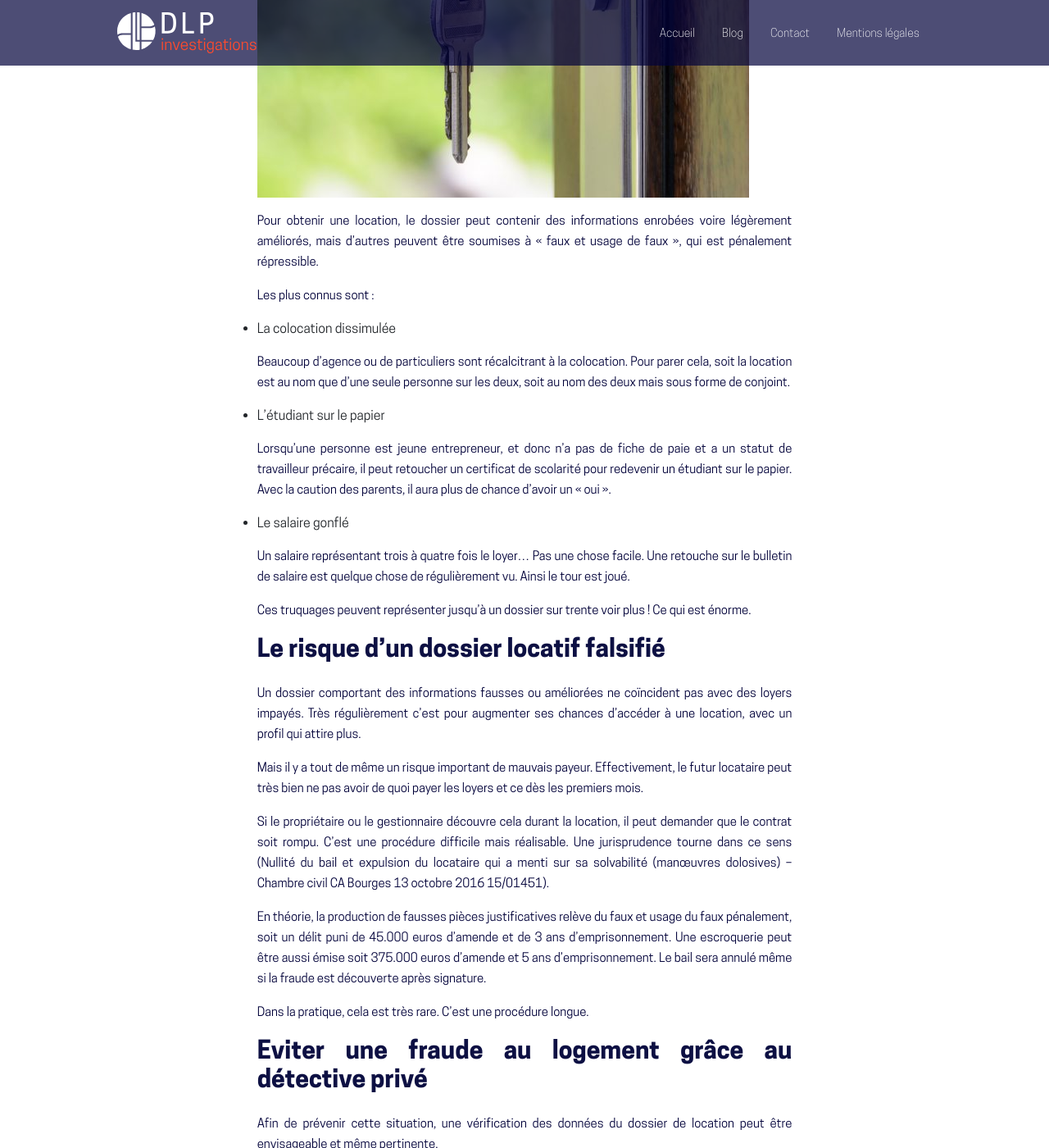
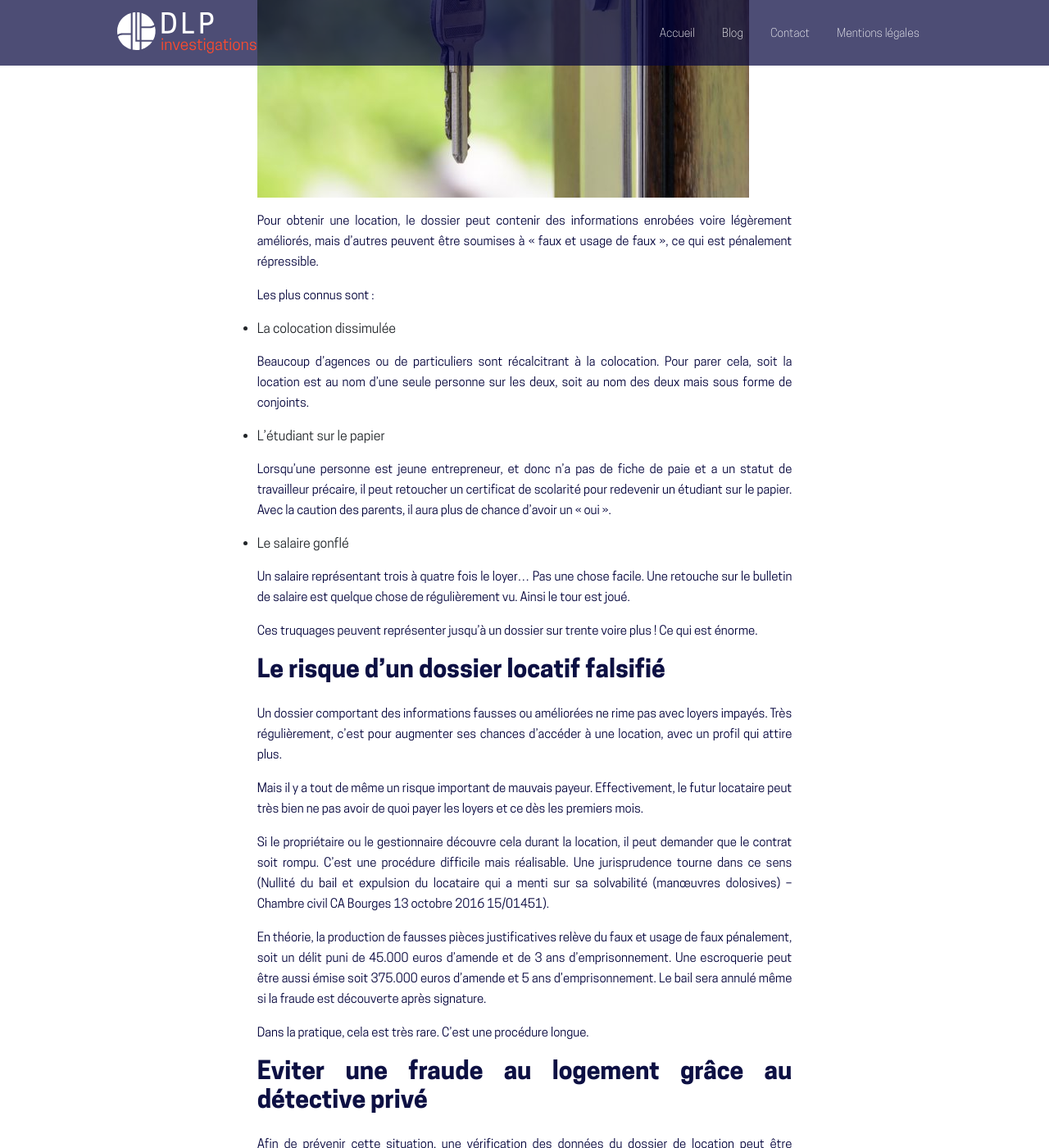
Before and after one commit to lobo-studio/dpl_investigation, a Jekyll site: the page built from _posts/2019-06-04-détective-privé-et-gestionnaire-de-biens-locatifs.md, in a window 1280 px wide and 1400 px high, scrolled down 1092 px. Shown: the whole window at 82% size. Built offline with Jekyll 4.4.1, drawn with Linux system fonts in a browser that asks for light colours; nearby versions of some CDN libraries; some of the changed text lies outside the part shown.

Commit message:
Updated '_posts/2019-06-04-détective-privé-et-gestionnaire-de-biens-locatifs.md' via CloudCannon

```diff
--- a/_posts/2019-06-04-détective-privé-et-gestionnaire-de-biens-locatifs.md
+++ b/_posts/2019-06-04-détective-privé-et-gestionnaire-de-biens-locatifs.md
@@ -5,25 +5,25 @@
 permalink: '/blog/:title'
 ---
 
-Devenir locataire aujourd’hui peut &ecirc;tre compliqu&eacute;, : un salaire de trois &agrave; quatre fois le montant du loyer, un CDI depuis plus de trois mois, un garant avec un salaire de trois &agrave; quatre fois le montant du loyer, etc…
+Devenir locataire aujourd’hui peut &ecirc;tre compliqu&eacute; : un salaire de trois &agrave; quatre fois le montant du loyer, un CDI depuis plus de trois mois, un garant avec un salaire de trois &agrave; quatre fois le montant du loyer, etc.
 {: .full-width-text}
 
-Un v&eacute;ritable parcours du combattant pour certaines personnes. Une grande partie de ces derni&egrave;res, c’est pour avoir un profil plus attirant et avoir plus de chance d’avoir une r&eacute;ponse positive, d’autres c’est pour avoir un appartement et ne pas payer les loyers.
+Un v&eacute;ritable parcours du combattant pour certaines personnes. Cela peut entra&icirc;ner des dossiers falsifi&eacute;s plus ou moins importants. Pour avoir un profil plus attirant et plus de chance d’avoir une r&eacute;ponse positive, mais pour certains, c’est pour avoir un appartement et ne pas payer les loyers.
 {: .full-width-text}
 
-**Cela peut entra&icirc;ner des dossiers falsifi&eacute;s plus ou moins importants. Comment faire pour les d&eacute;masquer ? Qu’est ce qu’un d&eacute;tective priv&eacute; peut apporter dans la balance ?**
+**Cela peut entra&icirc;ner des dossiers falsifi&eacute;s plus ou moins importants. Comment faire pour d&eacute;masquer&nbsp; ces falsifications ? Qu’est ce qu’un d&eacute;tective priv&eacute; peut apporter dans la balance ?**
 {: .full-width-text}
 
 ### Les diff&eacute;rents mensonges des dossiers de locations
 {: .full-width-text}
 
-De plus en plus d’agence immobili&egrave;re ou gestionnaire de biens locatifs font appel &agrave; des Garanties de Loyers Impay&eacute;s ou GLI ([lien vers l’article](https://dlp-investigations.fr/blog/locataire-parti-sans-payer)), pour parer les mauvais payeurs. Cependant, si la Garantie de Loyers Impay&eacute;s estime que le dossier est faux et que l’agence aurait d&ucirc; le refuser, cette assurance ne sera pas appliqu&eacute;e.
+De plus en plus d’agences immobili&egrave;res ou gestionnaires de biens locatifs font appel &agrave; des Garanties de Loyers Impay&eacute;s ou GLI ([lien vers l’article](https://dlp-investigations.fr/blog/locataire-parti-sans-payer)), pour parer les mauvais payeurs. Cependant, si la Garantie de Loyers Impay&eacute;s estime que le dossier est faux et que l’agence aurait d&ucirc; le refuser, cette assurance ne sera pas appliqu&eacute;e.
 {: .full-width-text}
 
 ![](/assets/img/Logements .jpg)
 {: .full-width-text}
 
-Pour obtenir une location, le dossier peut contenir des informations enrob&eacute;es voire l&eacute;g&egrave;rement am&eacute;lior&eacute;s, mais d’autres peuvent &ecirc;tre soumises &agrave; &laquo; faux et usage de faux &raquo;, qui est p&eacute;nalement r&eacute;pressible.
+Pour obtenir une location, le dossier peut contenir des informations enrob&eacute;es voire l&eacute;g&egrave;rement am&eacute;lior&eacute;s, mais d’autres peuvent &ecirc;tre soumises &agrave; &laquo; faux et usage de faux &raquo;, ce qui est p&eacute;nalement r&eacute;pressible.
 {: .full-width-text}
 
 Les plus connus sont :
@@ -31,7 +31,7 @@
 
 * La colocation dissimul&eacute;e
 
-Beaucoup d’agence ou de particuliers sont r&eacute;calcitrant &agrave; la colocation. Pour parer cela, soit la location est au nom que d’une seule personne sur les deux, soit au nom des deux mais sous forme de conjoint.
+Beaucoup d’agences ou de particuliers sont r&eacute;calcitrant &agrave; la colocation. Pour parer cela, soit la location est au nom d’une seule personne sur les deux, soit au nom des deux mais sous forme de conjoints.
 {: .full-width-text}
 
 * L’&eacute;tudiant sur le papier
@@ -44,13 +44,13 @@
 Un salaire repr&eacute;sentant trois &agrave; quatre fois le loyer… Pas une chose facile. Une retouche sur le bulletin de salaire est quelque chose de r&eacute;guli&egrave;rement vu. Ainsi le tour est jou&eacute;.
 {: .full-width-text}
 
-Ces truquages peuvent repr&eacute;senter jusqu’&agrave; un dossier sur trente voir plus \! Ce qui est &eacute;norme.
+Ces truquages peuvent repr&eacute;senter jusqu’&agrave; un dossier sur trente voire plus \! Ce qui est &eacute;norme.
 {: .full-width-text}
 
 ### Le risque d’un dossier locatif falsifi&eacute;
 {: .full-width-text}
 
-Un dossier comportant des informations fausses ou am&eacute;lior&eacute;es ne co&iuml;ncident pas avec des loyers impay&eacute;s. Tr&egrave;s r&eacute;guli&egrave;rement c’est pour augmenter ses chances d’acc&eacute;der &agrave; une location, avec un profil qui attire plus.
+Un dossier comportant des informations fausses ou am&eacute;lior&eacute;es ne rime pas avec loyers impay&eacute;s. Tr&egrave;s r&eacute;guli&egrave;rement, c’est pour augmenter ses chances d’acc&eacute;der &agrave; une location, avec un profil qui attire plus.
 {: .full-width-text}
 
 Mais il y a tout de m&ecirc;me un risque important de mauvais payeur. Effectivement, le futur locataire peut tr&egrave;s bien ne pas avoir de quoi payer les loyers et ce d&egrave;s les premiers mois.
@@ -59,7 +59,7 @@
 Si le propri&eacute;taire ou le gestionnaire d&eacute;couvre cela durant la location, il peut demander que le contrat soit rompu. C’est une proc&eacute;dure difficile mais r&eacute;alisable. Une jurisprudence tourne dans ce sens (Nullit&eacute; du bail et expulsion du locataire qui a menti sur sa solvabilit&eacute; (manœuvres dolosives) – Chambre civil CA Bourges 13 octobre 2016 15/01451).&nbsp;
 {: .full-width-text}
 
-En th&eacute;orie, la production de fausses pi&egrave;ces justificatives rel&egrave;ve du faux et usage du faux p&eacute;nalement, soit un d&eacute;lit puni de 45.000 euros d’amende et de 3 ans d’emprisonnement. Une escroquerie peut &ecirc;tre aussi &eacute;mise soit 375.000 euros d’amende et 5 ans d’emprisonnement. Le bail sera annul&eacute; m&ecirc;me si la fraude est d&eacute;couverte apr&egrave;s signature.
+En th&eacute;orie, la production de fausses pi&egrave;ces justificatives rel&egrave;ve du faux et usage de faux p&eacute;nalement, soit un d&eacute;lit puni de 45.000 euros d’amende et de 3 ans d’emprisonnement. Une escroquerie peut &ecirc;tre aussi &eacute;mise soit 375.000 euros d’amende et 5 ans d’emprisonnement. Le bail sera annul&eacute; m&ecirc;me si la fraude est d&eacute;couverte apr&egrave;s signature.
 {: .full-width-text}
 
 Dans la pratique, cela est tr&egrave;s rare. C’est une proc&eacute;dure longue.
@@ -84,11 +84,11 @@
 * Ancien bailleur
 * …
 
-Un rapport recevable ([lien vers l’article](https://dlp-investigations.fr/la-recevabilite-dun-rapport-denquete-devant-les-tribunaux/)) d’enqu&ecirc;te sera remis &agrave; la fin de l’enqu&ecirc;te, de part sa r&egrave;glementation ([lien vers l’article](https://dlp-investigations.fr/le-code-de-deontologie/)).
+Un rapport recevable ([lien vers l’article](https://dlp-investigations.fr/la-recevabilite-dun-rapport-denquete-devant-les-tribunaux/)) d’enqu&ecirc;te sera remis &agrave; la fin de l’enqu&ecirc;te, de part sa r&eacute;glementation ([lien vers l’article](https://dlp-investigations.fr/le-code-de-deontologie/)), sera remis &agrave; la fin de l'enqu&ecirc;te.
 {: .full-width-text}
 
-Par ce processus, tout le monde est gagnant : le propri&eacute;taire est &agrave; l’abri de m&eacute;saventures f&acirc;cheuses et l’agence immobili&egrave;re ou gestionnaire locatif est d&eacute;charg&eacute;e de cette v&eacute;rification qui peut &ecirc;tre lourde et longue. C’est un gain de temps pour tout le monde.
+Par ce processus, tout le monde est gagnant : le propri&eacute;taire est &agrave; l’abri de m&eacute;saventures f&acirc;cheuses et l’agence immobili&egrave;re ou le gestionnaire locatif est d&eacute;charg&eacute; de cette v&eacute;rification qui peut &ecirc;tre lourde et longue. C’est un gain de temps pour tout le monde.
 {: .full-width-text}
 
-**L'agence DLP Investigations et sa g&eacute;rante Delphine de La Porte vous conseil et vous accompagne dans vos dossiers.**<br>**N'h&eacute;sitez pas &agrave; nous contacter gr&acirc;ce au&nbsp;[formulaire de contact](https://dlp-investigations.fr/#contact).**
+**L'agence DLP Investigations et sa g&eacute;rante Delphine de La Porte vous conseille et vous accompagne dans vos dossiers.**<br>**N'h&eacute;sitez pas &agrave; nous contacter gr&acirc;ce au&nbsp;[formulaire de contact](https://dlp-investigations.fr/#contact).**
 {: .center-this-text}
```
